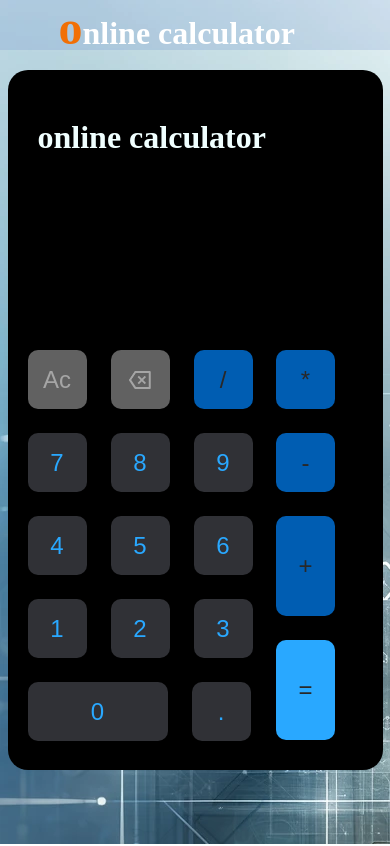
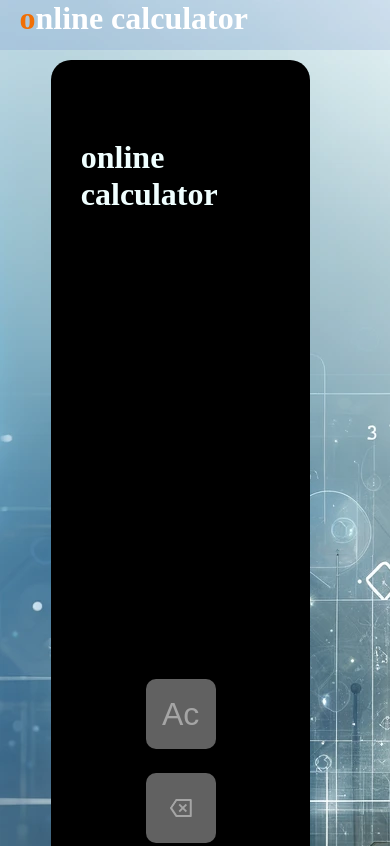
Before and after one commit to ZadBabaei/Jscalculator, a plain HTML site: page index.html in a window 390 px wide. Shown: the top 846 px of the page. Drawn offline with Linux system fonts and the light colour scheme.

Commit message:
did the Js part

```diff
--- a/style.css
+++ b/style.css
@@ -103,3 +103,41 @@ width: 140px;
     background-color:#005DB2;
     color: rgb(41, 40, 40)  ;
 }
+
+
+/* Base styles remain the same */
+
+/* Media query for screens smaller than 600px */
+@media (max-width: 600px) {
+    .nav {
+        padding-left: 5%; /* Adjust padding */
+    }
+    .container {
+        margin-top: 10px;
+    }
+    .base {
+        width: 90%; /* Adjust width to be more fluid */
+        height: auto; /* Make height auto to adjust based on content */
+    }
+    .BtnSection, .leftBtnSection, .rightBtnSectio {
+        flex-direction: column;
+        align-items: center;
+    }
+    .btn, .zeroBtn, .equalBtn, .plusBtn {
+        width: 70px; /* Increase button size for easier interaction */
+        height: 70px;
+    }
+    .zeroBtn {
+        width: auto; /* Adjust the width of the zero button */
+        flex: 2 1 auto; /* Allow it to grow and fill available space */
+    }
+    .display, .currentValue, .result {
+        margin: 10px;
+        padding: 5px;
+    }
+    h1 span, .btn {
+        font-size: 2rem; /* Adjust font size */
+    }
+}
+
+/* Additional media queries can be added for different breakpoints */
```
